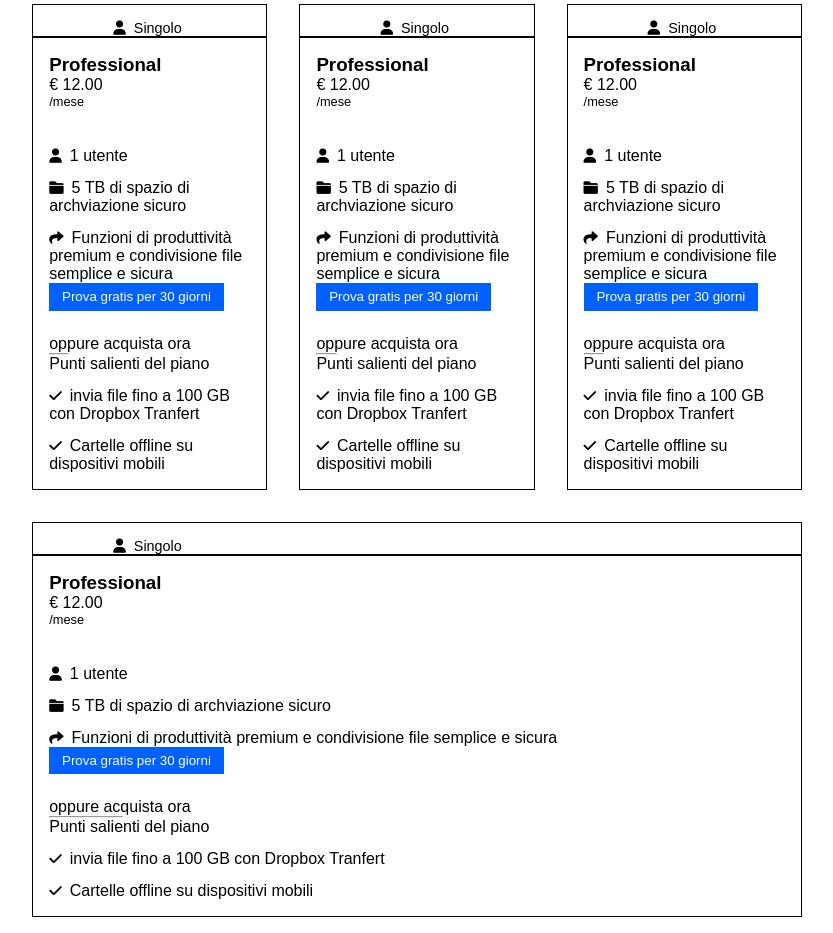
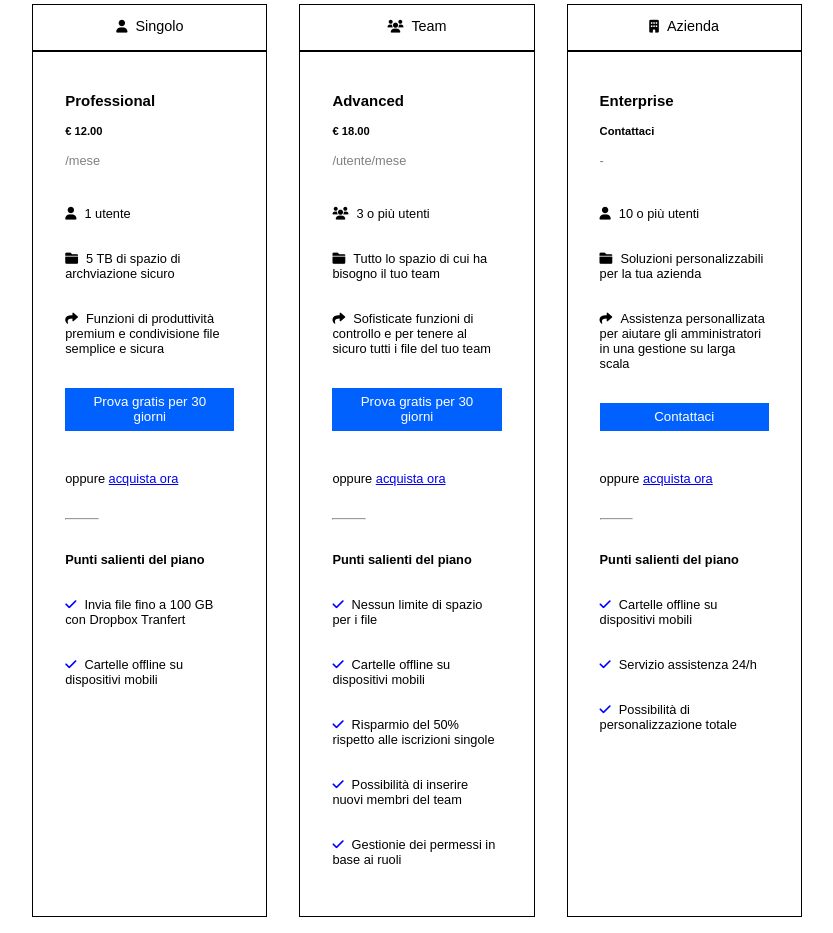
Before and after one commit to simone-sampino/htmlcss-dropbox, a plain HTML site: page index.html in a window 1280 px wide. Shown: the part 856-1789 px from the top of the page, without its empty margins (223-1056 px from the left). Drawn offline with Linux system fonts and the light colour scheme.

Commit message:
Refactor card section and update tariff plans layout

```diff
--- a/css/style.css
+++ b/css/style.css
@@ -30,7 +30,6 @@ ul {
 
 a {
     text-decoration: none;
-    color: #000;
 }
 
 button {
@@ -50,6 +49,12 @@ h1 {
 /* Utils */
 .container {
     max-width: 1200px;
+    width: 65%;
+    margin: 0 auto;
+}
+
+.container-sm {
+    max-width: 800px;
     width: 65%;
     margin: 0 auto;
 }
@@ -183,7 +188,7 @@ i {
 
 /* Tariff Plans */
 .tariff-plans {
-   padding: 2rem;
+   padding: 2rem 0;
 
    h2 {
     font-size: 2.25rem;
@@ -220,26 +225,65 @@ i {
 
     h4 {
         font-size: 0.9rem;
+        text-align: center;
         font-weight: normal;
         border: 1px solid #000;
-        padding: 0 5rem;
+        padding-bottom: 1rem;
     }
 
     h3 {
+        font-weight: 900;
+        margin-top: 0.5rem;
+    }
 
+    li {
+        font-size: 0.8rem;
+        margin-bottom: 1rem;
     }
 
     i {
-        font-size: 0.9rem;
+        font-size: 0.8rem;
         margin-right: 0.5rem;
     }
 
     .details {
         border: 1px solid #000;
-        padding: 1rem;
+        padding: 2rem;
+        height: 866.4px;
+    }
+
+    a {
+        text-decoration: underline;
+    }
+
+    p {
+        color: gray;
+    }
+
+    button {
+        margin-top: 1rem;
+        width: 100%;
+    }
+
+    .price {
+        font-size: 0.7rem;
+        font-weight: 900;
+    }
+
+    .highlights {
+        font-weight: 900;
+    }
+
+    .fa-check {
+        color: blue;
+    }
+
+    .fa-arrow-down {
+        color: #000;
+    }
+
+    hr {
+        width: 20%;
+        margin: 2rem 0;
     }
 }
-
-hr {
-    width: 10%;
-}
--- a/index.html
+++ b/index.html
@@ -48,7 +48,10 @@
                     <img src="./img/jumbo.png" alt="jumbo">
                 </div>
             </div>
+        </div>
+
         <!-- Tariff Plans -->
+        <div class="container-sm">
             <div class="tariff-plans">
             <h2>Trova il piano business che fa per te</h2>
             <div class="billing flex">
@@ -64,79 +67,67 @@
             <!-- Card Section -->
             <section class="card">
             <div class="row">
+                <!-- Professional -->
                 <div class="col-4">
                     <h4><i class="fa-solid fa-user"></i>Singolo</h4>
                     <div class="details">
                         <ul>
                             <li><h3>Professional</h3></li>
-                                <li><span>&euro; 12.00</span></li>
+                            <li class="price"><span>&euro; 12.00</span></li>
                             <li><p>/mese</p></li>
                             <li><i class="fa-solid fa-user"></i>1 utente</li>
                             <li><i class="fa-solid fa-folder"></i>5 TB di spazio di archviazione sicuro</li>
                             <li><i class="fa-solid fa-share"></i>Funzioni di produttività premium e condivisione file semplice e sicura</li>
                             <li><button>Prova gratis per 30 giorni</button></li>
-                                <li>oppure acquista ora</li>
+                            <li>oppure <a href="#">acquista ora</a></li>
                             <hr>
-                                <li>Punti salienti del piano</li>
-                                <li><i class="fa-solid fa-check"></i>invia file fino a 100 GB con Dropbox Tranfert</li>
+                            <li class="highlights">Punti salienti del piano</li>
+                            <li><i class="fa-solid fa-check"></i>Invia file fino a 100 GB con Dropbox Tranfert</li>
                             <li><i class="fa-solid fa-check"></i>Cartelle offline su dispositivi mobili</li>
                         </ul>
                     </div>
                 </div>
+                <!-- Advanced -->
                 <div class="col-4">
-                        <h4><i class="fa-solid fa-user"></i>Singolo</h4>
+                    <h4><i class="fa-solid fa-users"></i>Team</h4>
                     <div class="details">
                         <ul>
-                                <li><h3>Professional</h3></li>
-                                <li><span>&euro; 12.00</span></li>
-                                <li><p>/mese</p></li>
-                                <li><i class="fa-solid fa-user"></i>1 utente</li>
-                                <li><i class="fa-solid fa-folder"></i>5 TB di spazio di archviazione sicuro</li>
-                                <li><i class="fa-solid fa-share"></i>Funzioni di produttività premium e condivisione file semplice e sicura</li>
+                            <li><h3>Advanced</h3></li>
+                            <li class="price"><span>&euro; 18.00</span></li>
+                            <li><p>/utente/mese</p></li>
+                            <li><i class="fa-solid fa-users"></i>3 o più utenti</li>
+                            <li><i class="fa-solid fa-folder"></i>Tutto lo spazio di cui ha bisogno il tuo team</li>
+                            <li><i class="fa-solid fa-share"></i>Sofisticate funzioni di controllo e per tenere al sicuro tutti i file del tuo team</li>
                             <li><button>Prova gratis per 30 giorni</button></li>
-                                <li>oppure acquista ora</li>
+                            <li>oppure <a href="#">acquista ora</a></li>
                             <hr>
-                                <li>Punti salienti del piano</li>
-                                <li><i class="fa-solid fa-check"></i>invia file fino a 100 GB con Dropbox Tranfert</li>
+                            <li class="highlights">Punti salienti del piano</li>
+                            <li><i class="fa-solid fa-check"></i>Nessun limite di spazio per i file</li>
                             <li><i class="fa-solid fa-check"></i>Cartelle offline su dispositivi mobili</li>
+                            <li><i class="fa-solid fa-check"></i>Risparmio del 50% rispetto alle iscrizioni singole</li>
+                            <li><i class="fa-solid fa-check"></i>Possibilità di inserire nuovi membri del team</li>
+                            <li><i class="fa-solid fa-check"></i>Gestionie dei permessi in base ai ruoli</li>
                         </ul>
                     </div>
                 </div>
+                <!-- Enterprise -->
                 <div class="col-4">
-                        <h4><i class="fa-solid fa-user"></i>Singolo</h4>
+                    <h4><i class="fa-solid fa-building"></i>Azienda</h4>
                     <div class="details">
                         <ul>
-                                <li><h3>Professional</h3></li>
-                                <li><span>&euro; 12.00</span></li>
-                                <li><p>/mese</p></li>
-                                <li><i class="fa-solid fa-user"></i>1 utente</li>
-                                <li><i class="fa-solid fa-folder"></i>5 TB di spazio di archviazione sicuro</li>
-                                <li><i class="fa-solid fa-share"></i>Funzioni di produttività premium e condivisione file semplice e sicura</li>
-                                <li><button>Prova gratis per 30 giorni</button></li>
-                                <li>oppure acquista ora</li>
+                            <li><h3>Enterprise</h3></li>
+                            <li class="price">Contattaci</li>
+                            <li><p>-</p></li>
+                            <li><i class="fa-solid fa-user"></i>10 o più utenti</li>
+                            <li><i class="fa-solid fa-folder"></i>Soluzioni personalizzabili per la tua azienda</li>
+                            <li><i class="fa-solid fa-share"></i>Assistenza personallizata per aiutare gli amministratori in una gestione su larga scala</li>
+                            <li><button>Contattaci</button></li>
+                            <li>oppure <a href="#">acquista ora</a></li>
                             <hr>
-                                <li>Punti salienti del piano</li>
-                                <li><i class="fa-solid fa-check"></i>invia file fino a 100 GB con Dropbox Tranfert</li>
+                            <li class="highlights">Punti salienti del piano</li>
                             <li><i class="fa-solid fa-check"></i>Cartelle offline su dispositivi mobili</li>
-                            </ul>
-                        </div>
-                    </div>
-                    <div class="col-12">
-                        <h4><i class="fa-solid fa-user"></i>Singolo</h4>
-                        <div class="details">
-                            <ul>
-                                <li><h3>Professional</h3></li>
-                                <li><span>&euro; 12.00</span></li>
-                                <li><p>/mese</p></li>
-                                <li><i class="fa-solid fa-user"></i>1 utente</li>
-                                <li><i class="fa-solid fa-folder"></i>5 TB di spazio di archviazione sicuro</li>
-                                <li><i class="fa-solid fa-share"></i>Funzioni di produttività premium e condivisione file semplice e sicura</li>
-                                <li><button>Prova gratis per 30 giorni</button></li>
-                                <li>oppure acquista ora</li>
-                                <hr>
-                                <li>Punti salienti del piano</li>
-                                <li><i class="fa-solid fa-check"></i>invia file fino a 100 GB con Dropbox Tranfert</li>
-                                <li><i class="fa-solid fa-check"></i>Cartelle offline su dispositivi mobili</li>
+                            <li><i class="fa-solid fa-check"></i>Servizio assistenza 24/h</li>
+                            <li><i class="fa-solid fa-check"></i>Possibilità di personalizzazione totale</li>
                         </ul>
                     </div>
                 </div>
```
Lines whose indentation alone changed are shown as unchanged.
